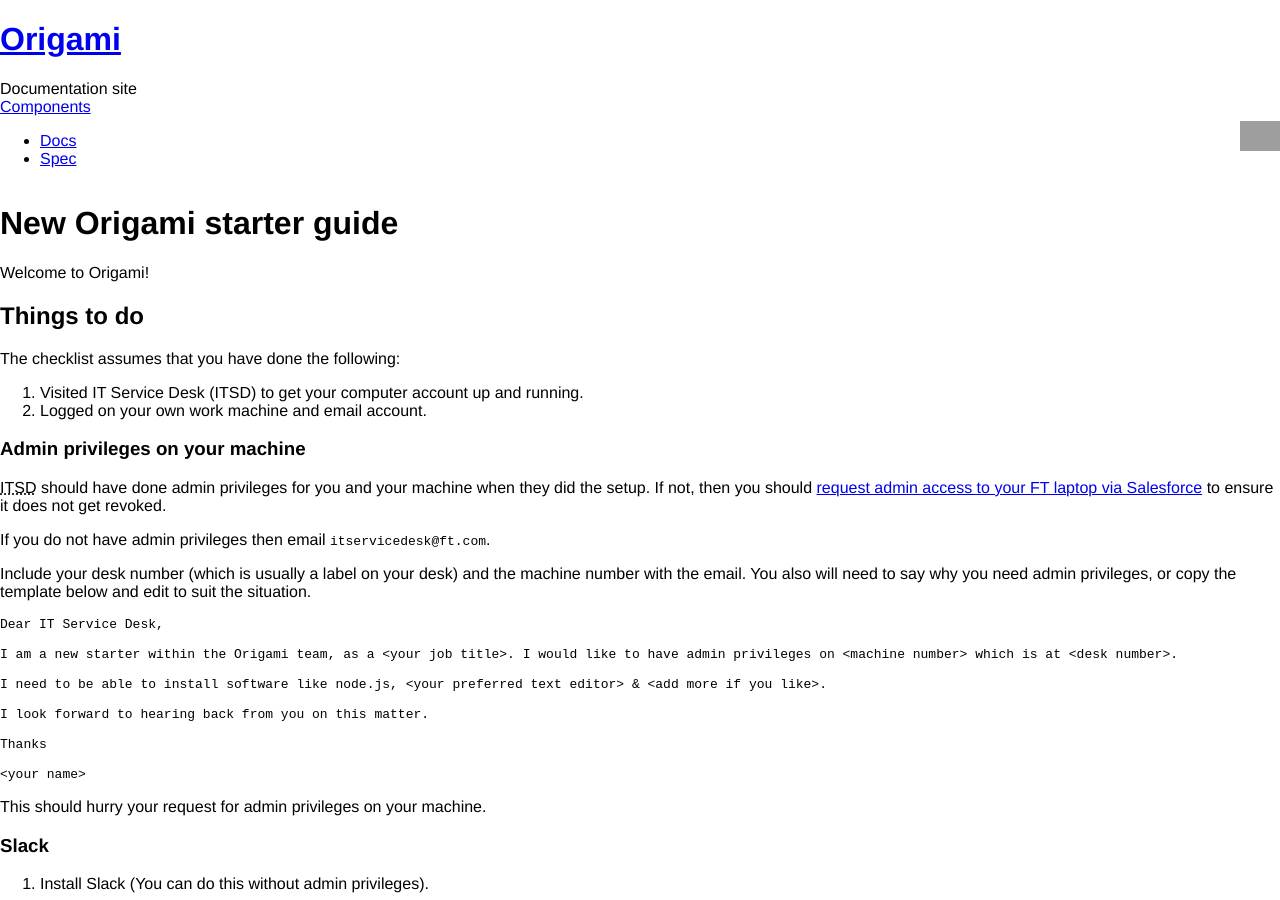
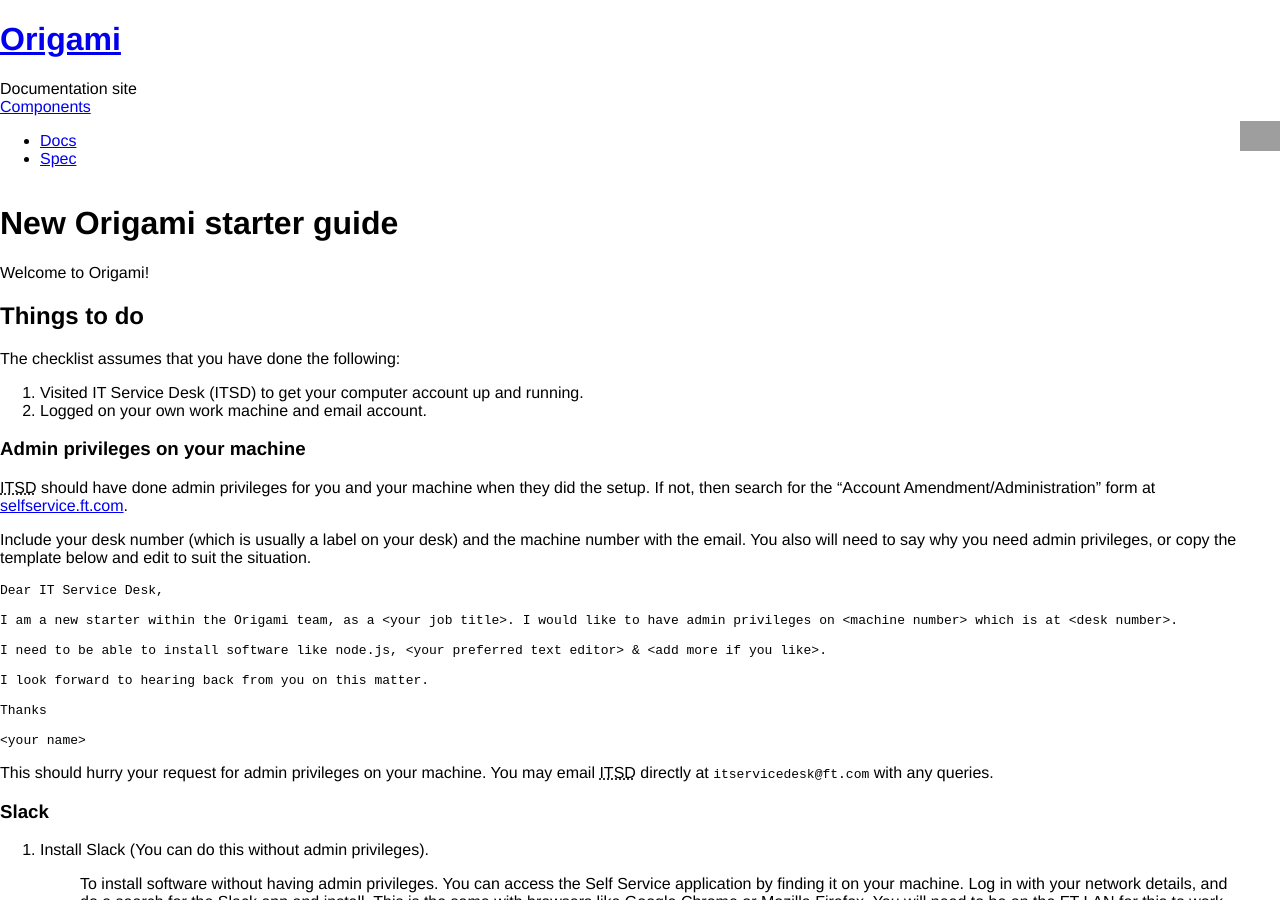
Before and after one commit to Financial-Times/ft-origami, a Jekyll site: the page built from new-starter-guide/new-starter-to-origami.md, in a window 1280 px wide and 900 px high. Built offline with Jekyll 4.4.1, drawn with Linux system fonts in a browser that asks for light colours; nearby versions of some CDN libraries; comment, search, counter and statistics services are not loaded; a style sheet for code colours, icons or effects is not loaded; grey boxes are pictures that could not be loaded.

Commit message:
Update instructions to request admin privileges from the ITSD.

````diff
--- a/new-starter-guide/new-starter-to-origami.md
+++ b/new-starter-guide/new-starter-to-origami.md
@@ -17,9 +17,7 @@ The checklist assumes that you have done the following:
 
 ### Admin privileges on your machine
 
-<abbr title="IT Services Desk">ITSD</abbr> should have done admin privileges for you and your machine when they did the setup. If not, then you should [request admin access to your FT laptop via Salesforce](https://financialtimes.my.salesforce.com/home/home.jsp) to ensure it does not get revoked.
-
-If you do not have admin privileges then email `itservicedesk@ft.com`.
+<abbr title="IT Services Desk">ITSD</abbr> should have done admin privileges for you and your machine when they did the setup. If not, then search for the &ldquo;Account Amendment/Administration&rdquo; form at [selfservice.ft.com](http://selfservice.ft.com).
 
 Include your desk number (which is usually a label on your desk) and the machine number with the email. You also will need to say why you need admin privileges, or copy the template below and edit to suit the situation.
 
@@ -37,7 +35,7 @@ Thanks
 <your name>
 ```
 
-This should hurry your request for admin privileges on your machine.
+This should hurry your request for admin privileges on your machine. You may email <abbr title="IT Services Desk">ITSD</abbr> directly at `itservicedesk@ft.com` with any queries.
 
 ### Slack
 
````
